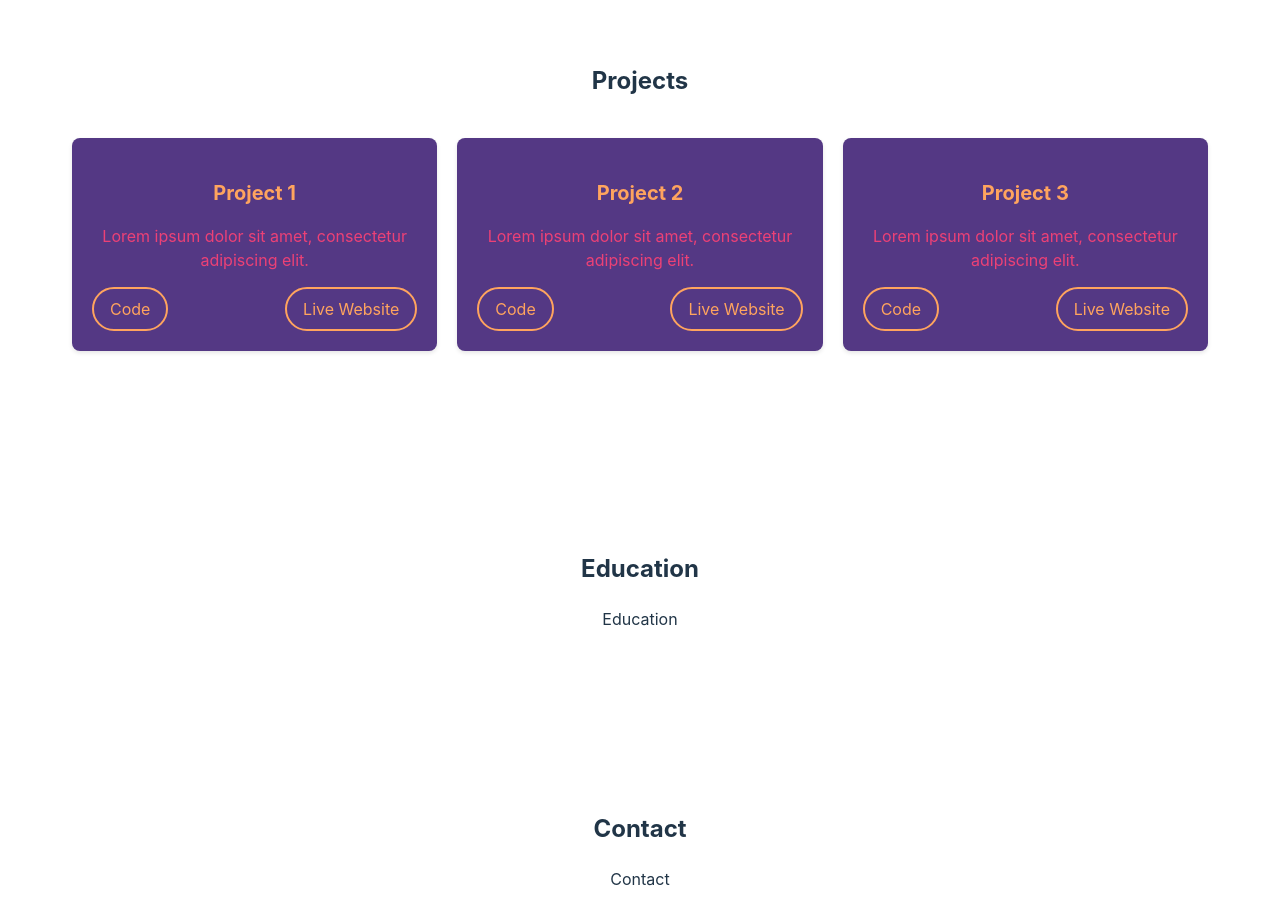
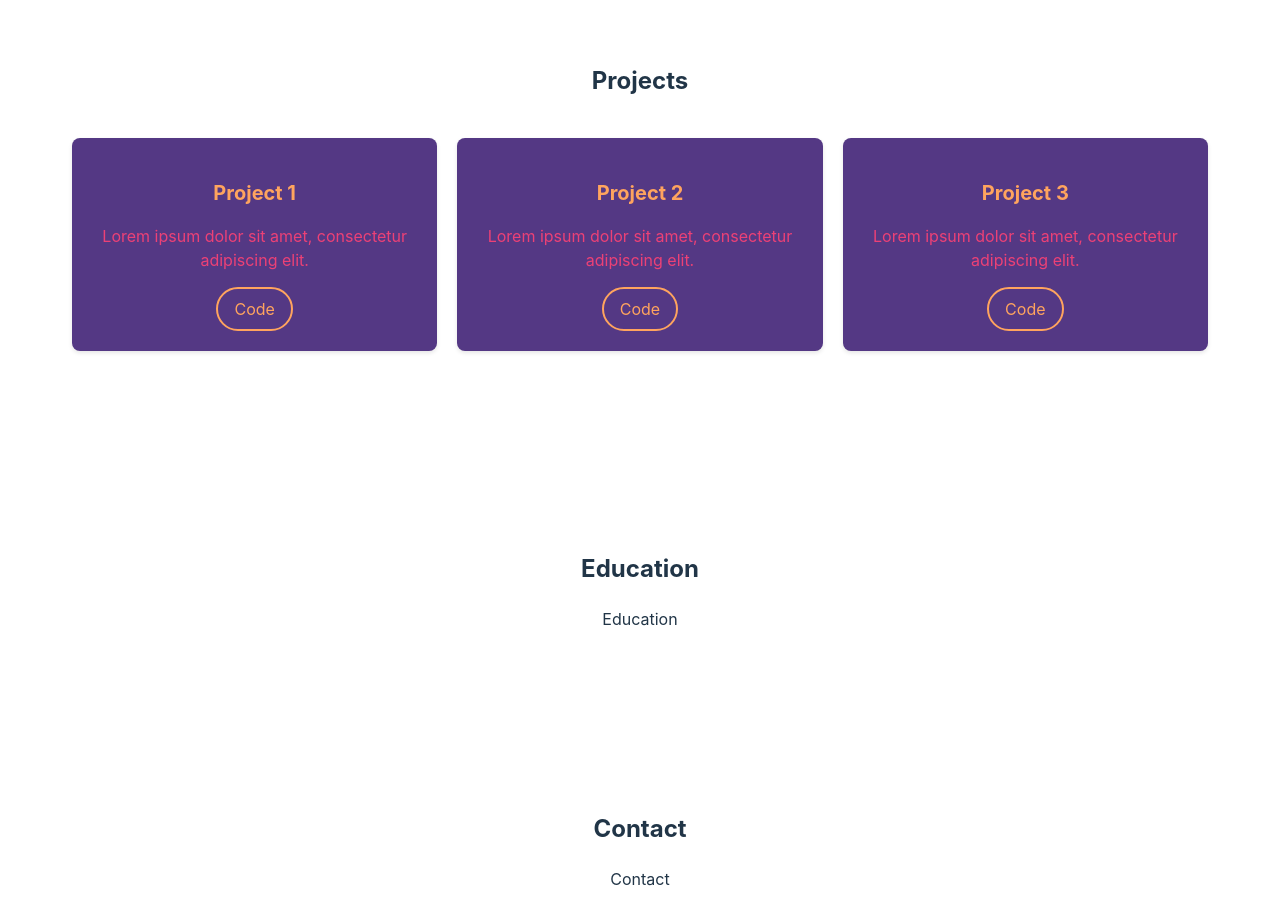
Before and after one commit to darrenxychen/portfolio-website-react, a React (Vite) app: page / in a window 1280 px wide. Shown: the part 1060-1984 px from the top of the page. Built offline with nearby package versions, Linux system fonts and the light colour scheme.

Commit message:
updated project section

```diff
--- a/src/components/Projects.css
+++ b/src/components/Projects.css
@@ -12,6 +12,7 @@
     border-radius: 8px;
     box-shadow: 0 2px 4px rgba(0, 0, 0, 0.1);
     transition: transform 0.3s ease;
+    text-decoration: none;
   }
 
   .project:hover {
@@ -30,11 +31,11 @@
   }
 
   .project-links {
-    display: flex;
-    justify-content: space-between;
+    text-align: center;
   }
 
   .project-links a {
+    display: inline-block;
     text-decoration: none;
     color: #FFA45e;
     padding: 8px 16px;
--- a/src/components/Projects.jsx
+++ b/src/components/Projects.jsx
@@ -4,32 +4,29 @@
 function Projects() {
   return (
     <div className="projects-container">
-      <div className="project">
+      <a href="https://www.project1.com" target="_blank" rel="noopener noreferrer" className="project">
         <h3>Project 1</h3>
         <p>Lorem ipsum dolor sit amet, consectetur adipiscing elit.</p>
         <div className="project-links">
           <a href="https://github.com" target="_blank" rel="noopener noreferrer">Code</a>
-          <a href="https://www.project1.com" target="_blank" rel="noopener noreferrer">Live Website</a>
         </div>
-      </div>
+      </a>
 
-      <div className="project">
+      <a href="https://www.project2.com" target="_blank" rel="noopener noreferrer" className="project">
         <h3>Project 2</h3>
         <p>Lorem ipsum dolor sit amet, consectetur adipiscing elit.</p>
         <div className="project-links">
           <a href="https://github.com" target="_blank" rel="noopener noreferrer">Code</a>
-          <a href="https://www.project2.com" target="_blank" rel="noopener noreferrer">Live Website</a>
         </div>
-      </div>
+      </a>
 
-      <div className="project">
+      <a href="https://www.project3.com" target="_blank" rel="noopener noreferrer" className="project">
         <h3>Project 3</h3>
         <p>Lorem ipsum dolor sit amet, consectetur adipiscing elit.</p>
         <div className="project-links">
           <a href="https://github.com" target="_blank" rel="noopener noreferrer">Code</a>
-          <a href="https://www.project3.com" target="_blank" rel="noopener noreferrer">Live Website</a>
         </div>
-      </div>
+      </a>
     </div>
   );
 }
```
